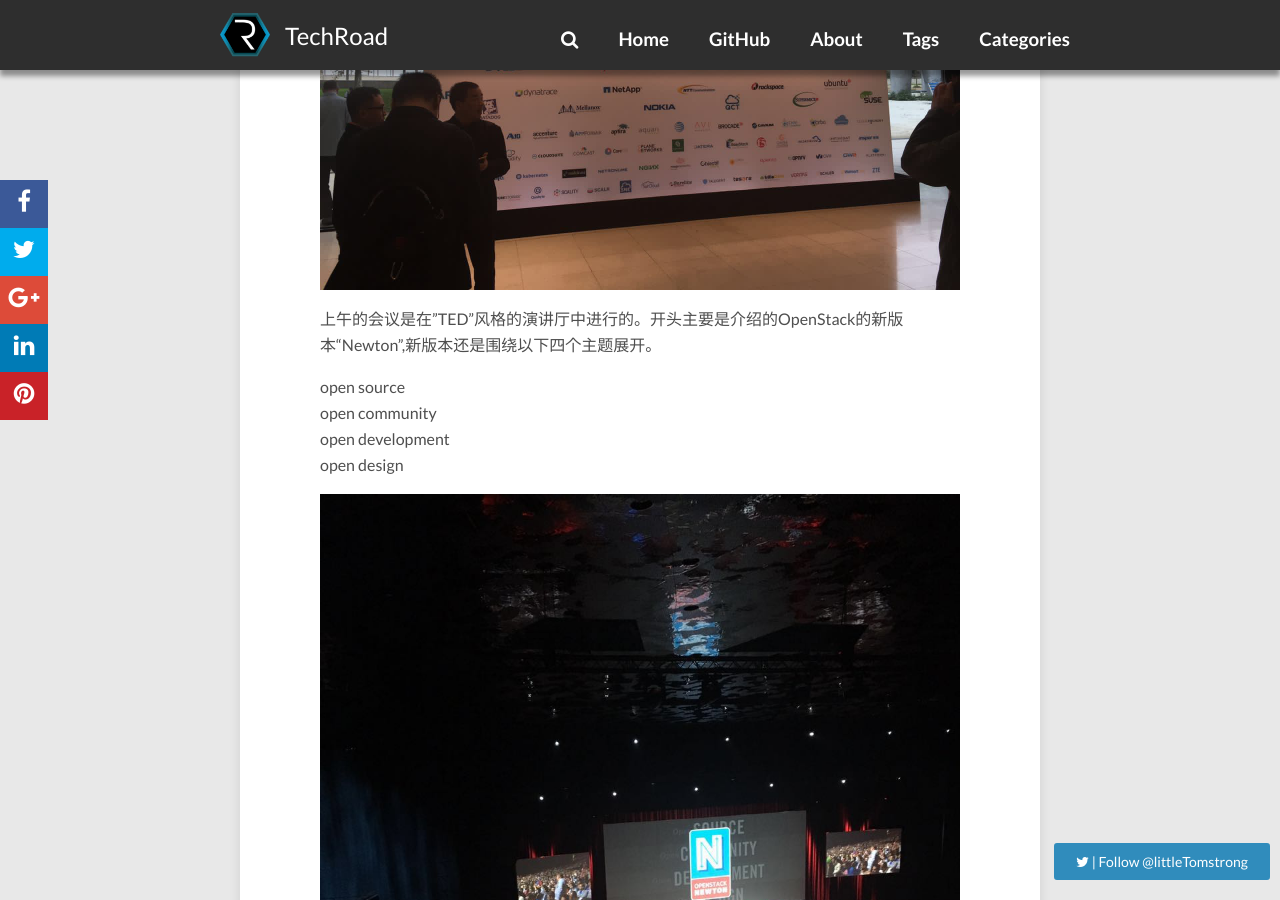
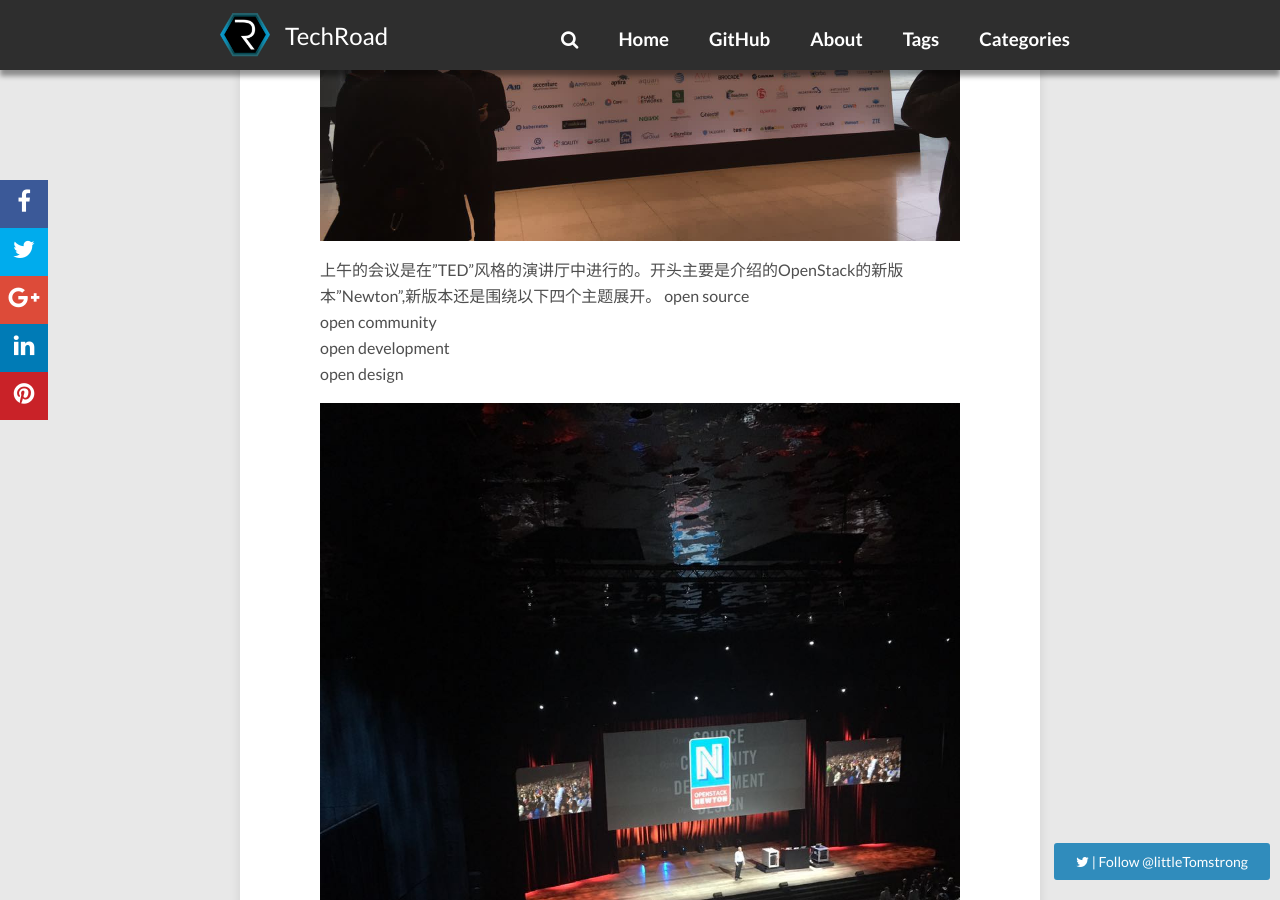
Before and after one commit to JianqingJiang/jianqingjiang.github.io, a Jekyll site: the page built from _posts/2016-10-23-openstack-barcelona-summit.md, in a window 1280 px wide and 900 px high, scrolled down 1503 px. Built offline with Jekyll 4.4.1, drawn with Linux system fonts in a browser that asks for light colours; nearby versions of some CDN libraries; comment, search, counter and statistics services are not loaded; some of the changed text lies outside the part shown.

Commit message:
modified _config.yml

```diff
--- a/_posts/2016-10-23-openstack-barcelona-summit.md
+++ b/_posts/2016-10-23-openstack-barcelona-summit.md
@@ -20,8 +19,7 @@
 
 ![cert](/images/openstack-barcelona-summit/2.jpg)
 
-上午的会议是在"TED"风格的演讲厅中进行的。开头主要是介绍的OpenStack的新版本“Newton”,新版本还是围绕以下四个主题展开。
-
+上午的会议是在"TED"风格的演讲厅中进行的。开头主要是介绍的OpenStack的新版本"Newton",新版本还是围绕以下四个主题展开。
 open source
 open community
 open development
@@ -33,7 +31,7 @@
 
 ![cert](/images/openstack-barcelona-summit/4.jpg)
 
-###   正文
+##  正文
 
 介绍主要分为4个部分
 
@@ -94,7 +92,7 @@
 the challenges of science
 HPC:cloud for science
 
-### 分会场
+## 分会场
 
 OpenStack社区正在力推他们自己官方的认证，所以这次峰会特地开了一个track是关于怎么提交bug和贡献代码的
 
```
Also changed, not shown: other parts of _posts/2016-10-23-openstack-barcelona-summit.md (+3 -2 lines), 1 other file.
